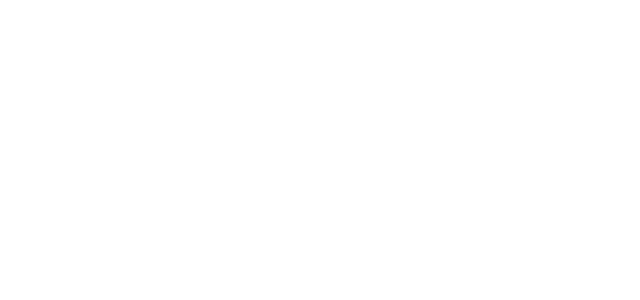
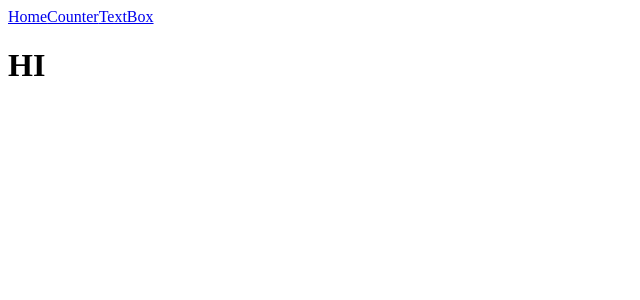
Before and after one commit to Durbatuluk1701/Durbatuluk1701.github.io, a React (Create React App) app: page /home in a window 1280 px wide. Shown: the top 300 px of the page, without its empty margins (0-640 px from the left). Built offline with nearby package versions, Linux system fonts and the light colour scheme.

Commit message:
Home Page and DeadLanding

```diff
--- a/src/App.tsx
+++ b/src/App.tsx
@@ -1,7 +1,9 @@
 import React from "react"
 import TextBoxItem from "./TextBoxItem"
 import Counter from "./Counter"
-import { BrowserRouter as Router, Switch, Route } from "react-router-dom"
+import Header from "./Header"
+import DeadLanding from "./DeadLanding"
+import { BrowserRouter as Router, Switch, Route, Redirect } from "react-router-dom"
 
 const App: React.FC = () => {
 
@@ -23,8 +25,10 @@
 
     return (
         <Router>
+          <Header/>
           <Switch>
-            <Route exact path="/">
+            <Redirect exact from="/" to="/home" />
+            <Route path="/home">
               <div>
                 <h1>HI</h1>
               </div>
@@ -35,6 +39,9 @@
             <Route path="/textbox">
               <TextBoxItem />
             </Route>
+            <Route>
+              <DeadLanding />
+            </Route>
           </Switch>
         </Router>
     )
--- /dev/null
+++ b/src/DeadLanding.tsx
@@ -0,0 +1,14 @@
+import React from "react"
+import { Link } from "react-router-dom"
+
+const DeadLanding: React.FC = () => {
+    return (
+        <>
+            <h1>Avast Matey, you've reached the Dead Landing Page</h1>
+            <h4>Use the top Nav Bar to return, or click this link</h4>
+            <Link to="/home"><b>Save Me</b></Link>
+        </>
+    )
+}
+
+export default DeadLanding
--- /dev/null
+++ b/src/Header.tsx
@@ -0,0 +1,14 @@
+import React from "react"
+
+const Header: React.FC = (props) => {
+
+    return (
+        <>
+            <a href="/home">Home</a>
+            <a href="/counter">Counter</a>
+            <a href="/textbox">TextBox</a>
+        </>
+    )
+}
+
+export default Header;
```
